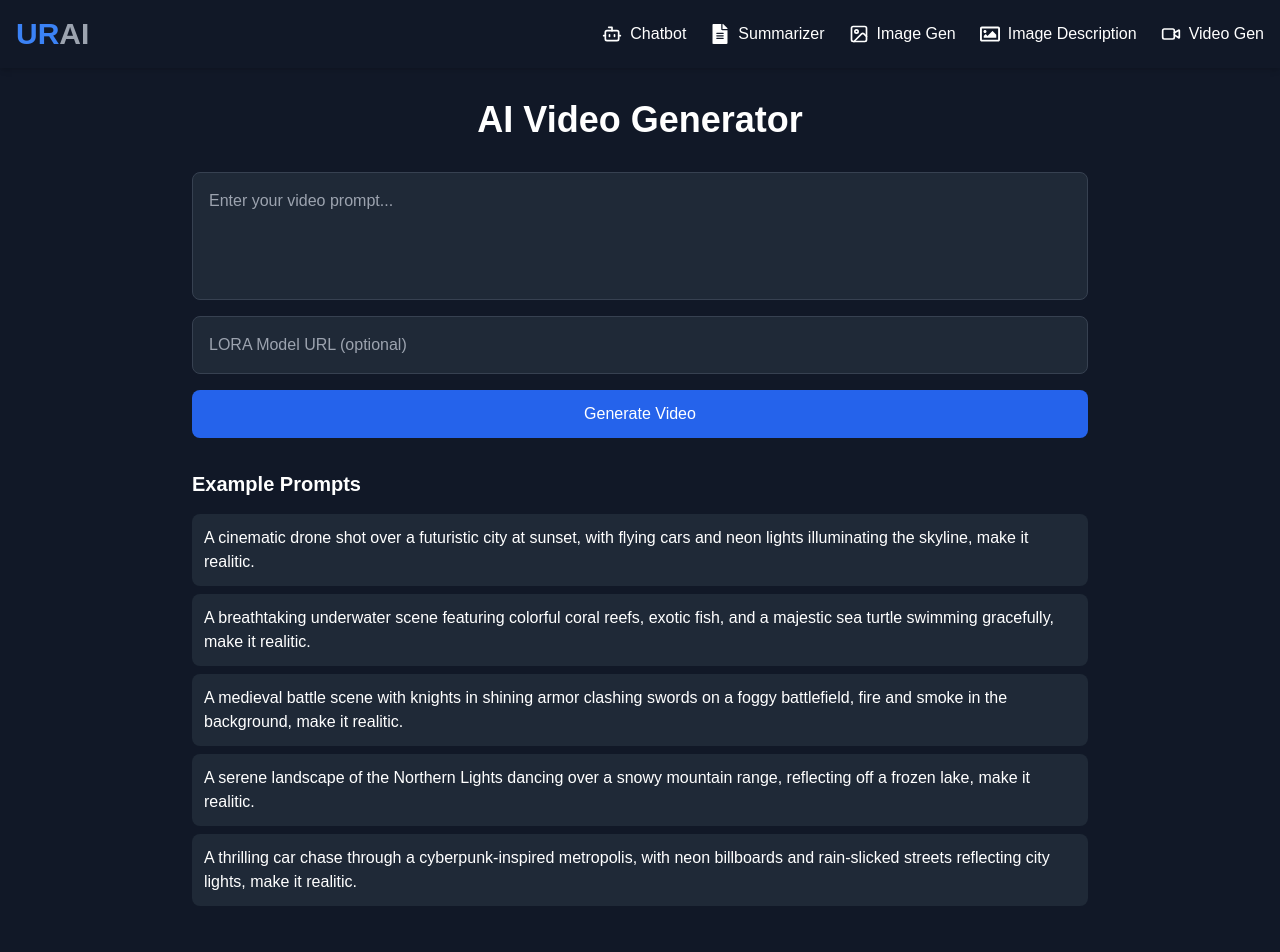
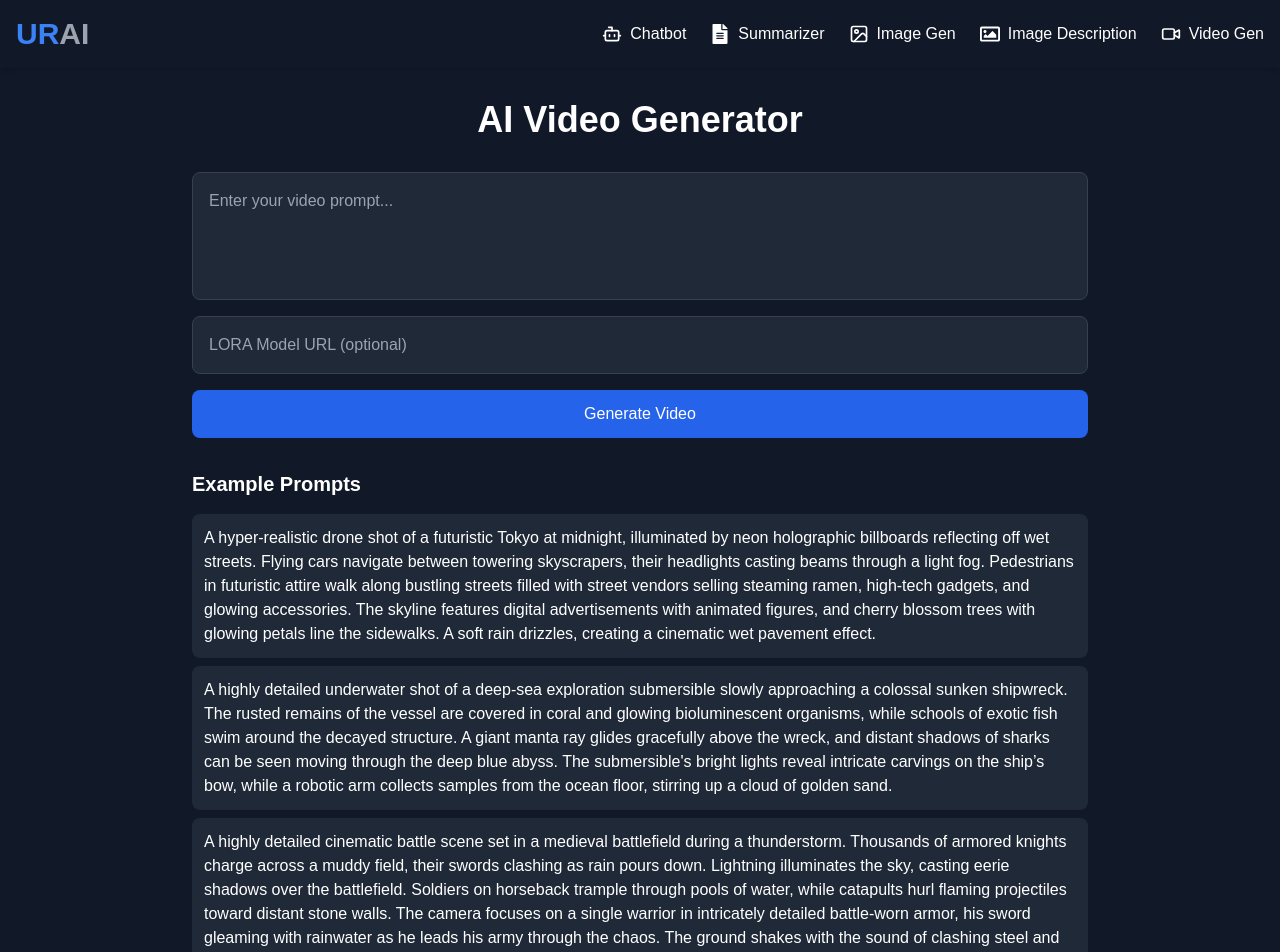
Before and after one commit to asif123raja/URAI-Asif, a Next.js app: page /video in a window 1280 px wide. Shown: the top 952 px of the page. Built offline with nearby package versions, Linux system fonts and the light colour scheme.

Commit message:
some api changes

```diff
--- a/app/video/page.tsx
+++ b/app/video/page.tsx
@@ -122,11 +122,11 @@ export default function Home() {
   const [error, setError] = useState<string | null>(null);
 
   const examplePrompts = [
-    "A cinematic drone shot over a futuristic city at sunset, with flying cars and neon lights illuminating the skyline, make it realitic.",
-    "A breathtaking underwater scene featuring colorful coral reefs, exotic fish, and a majestic sea turtle swimming gracefully, make it realitic.",
-    "A medieval battle scene with knights in shining armor clashing swords on a foggy battlefield, fire and smoke in the background, make it realitic.",
-    "A serene landscape of the Northern Lights dancing over a snowy mountain range, reflecting off a frozen lake, make it realitic.",
-    "A thrilling car chase through a cyberpunk-inspired metropolis, with neon billboards and rain-slicked streets reflecting city lights, make it realitic."
+    "A hyper-realistic drone shot of a futuristic Tokyo at midnight, illuminated by neon holographic billboards reflecting off wet streets. Flying cars navigate between towering skyscrapers, their headlights casting beams through a light fog. Pedestrians in futuristic attire walk along bustling streets filled with street vendors selling steaming ramen, high-tech gadgets, and glowing accessories. The skyline features digital advertisements with animated figures, and cherry blossom trees with glowing petals line the sidewalks. A soft rain drizzles, creating a cinematic wet pavement effect.",
+    "A highly detailed underwater shot of a deep-sea exploration submersible slowly approaching a colossal sunken shipwreck. The rusted remains of the vessel are covered in coral and glowing bioluminescent organisms, while schools of exotic fish swim around the decayed structure. A giant manta ray glides gracefully above the wreck, and distant shadows of sharks can be seen moving through the deep blue abyss. The submersible's bright lights reveal intricate carvings on the ship’s bow, while a robotic arm collects samples from the ocean floor, stirring up a cloud of golden sand.",
+    "A highly detailed cinematic battle scene set in a medieval battlefield during a thunderstorm. Thousands of armored knights charge across a muddy field, their swords clashing as rain pours down. Lightning illuminates the sky, casting eerie shadows over the battlefield. Soldiers on horseback trample through pools of water, while catapults hurl flaming projectiles toward distant stone walls. The camera focuses on a single warrior in intricately detailed battle-worn armor, his sword gleaming with rainwater as he leads his army through the chaos. The ground shakes with the sound of clashing steel and distant war cries, making the scene feel intensely immersive.",
+    "A serene landscape of the Northern Lights dancing over a snowy mountain range, reflecting off a frozen lake, make it realistic.",
+    "A thrilling car chase through a cyberpunk-inspired metropolis, with neon billboards and rain-slicked streets reflecting city lights, make it realistic."
   ];
 
   const handleSubmit = async (e: React.FormEvent) => {
```
Also changed, not shown: 1 other file (tests, documents, lock files or other folders).
